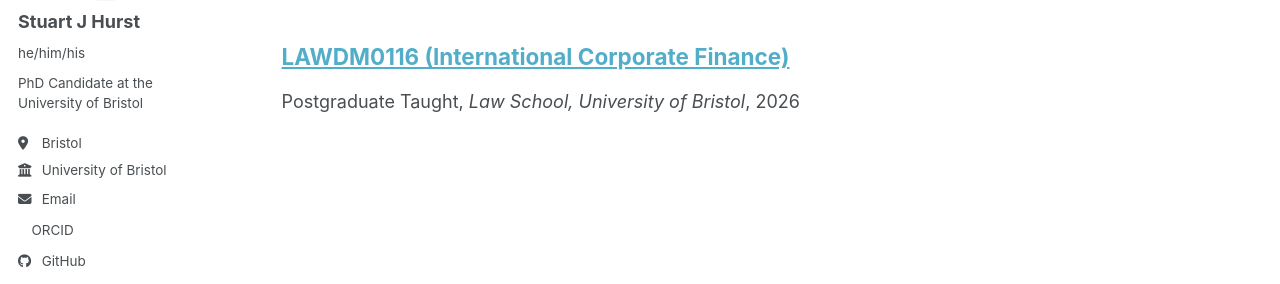
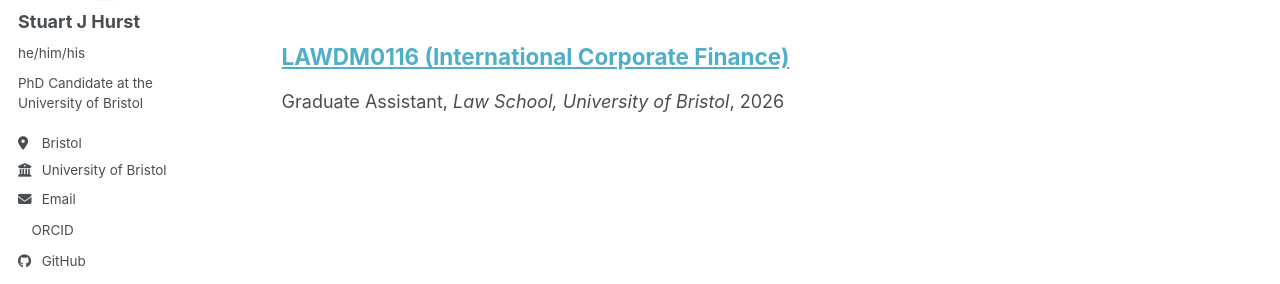
Before and after one commit to stuartjhurst/stuartjhurst.github.io, a Jekyll site: the page built from _pages/teaching.html, in a window 1280 px wide. Shown: the part 275-559 px from the top of the page. Built offline with Jekyll 4.4.1, drawn with Linux system fonts in a browser that asks for light colours; a script bundle is joined from its source files by our own code; a style sheet for code colours, icons or effects is not loaded.

Commit message:
Update archive-single.html

```diff
--- a/_includes/archive-single.html
+++ b/_includes/archive-single.html
@@ -39,7 +39,7 @@
     {% endif %}
 
         {% if post.collection == 'teaching' %}
-          <p> {{ post.type }}, <i>{{ post.venue }}</i>, {{ post.date | default: "1900-01-01" | date: "%Y" }} </p>
+          <p> {{ post.role }}, <i>{{ post.venue }}</i>, {{ post.date | default: "1900-01-01" | date: "%Y" }} </p>
         {% elsif post.collection == 'publications' %}
           <p>Published in <i>{{ post.venue }}</i>, {{ post.date | default: "1900-01-01" | date: "%Y" }} </p>
         {% elsif post.date %}
```
